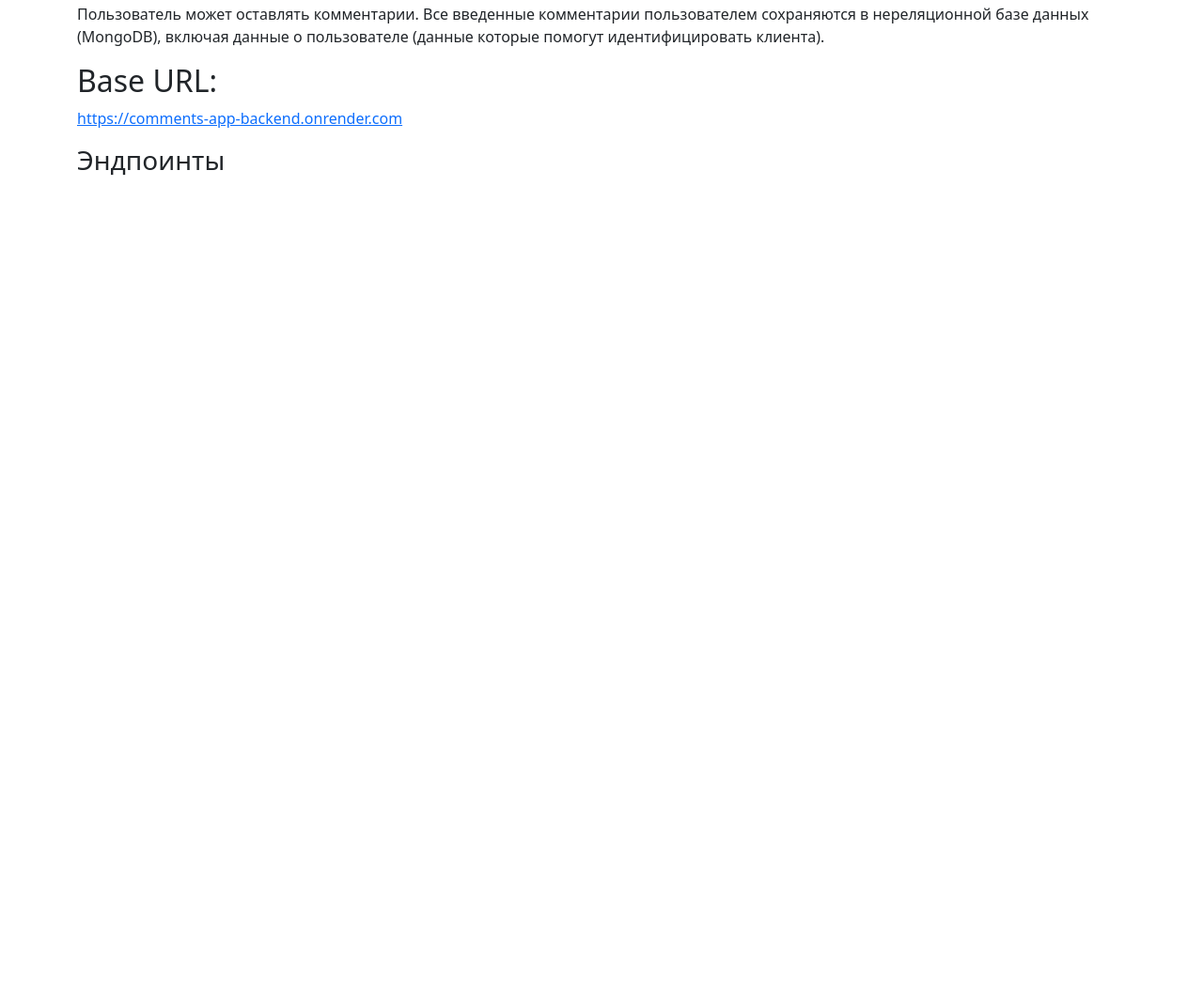
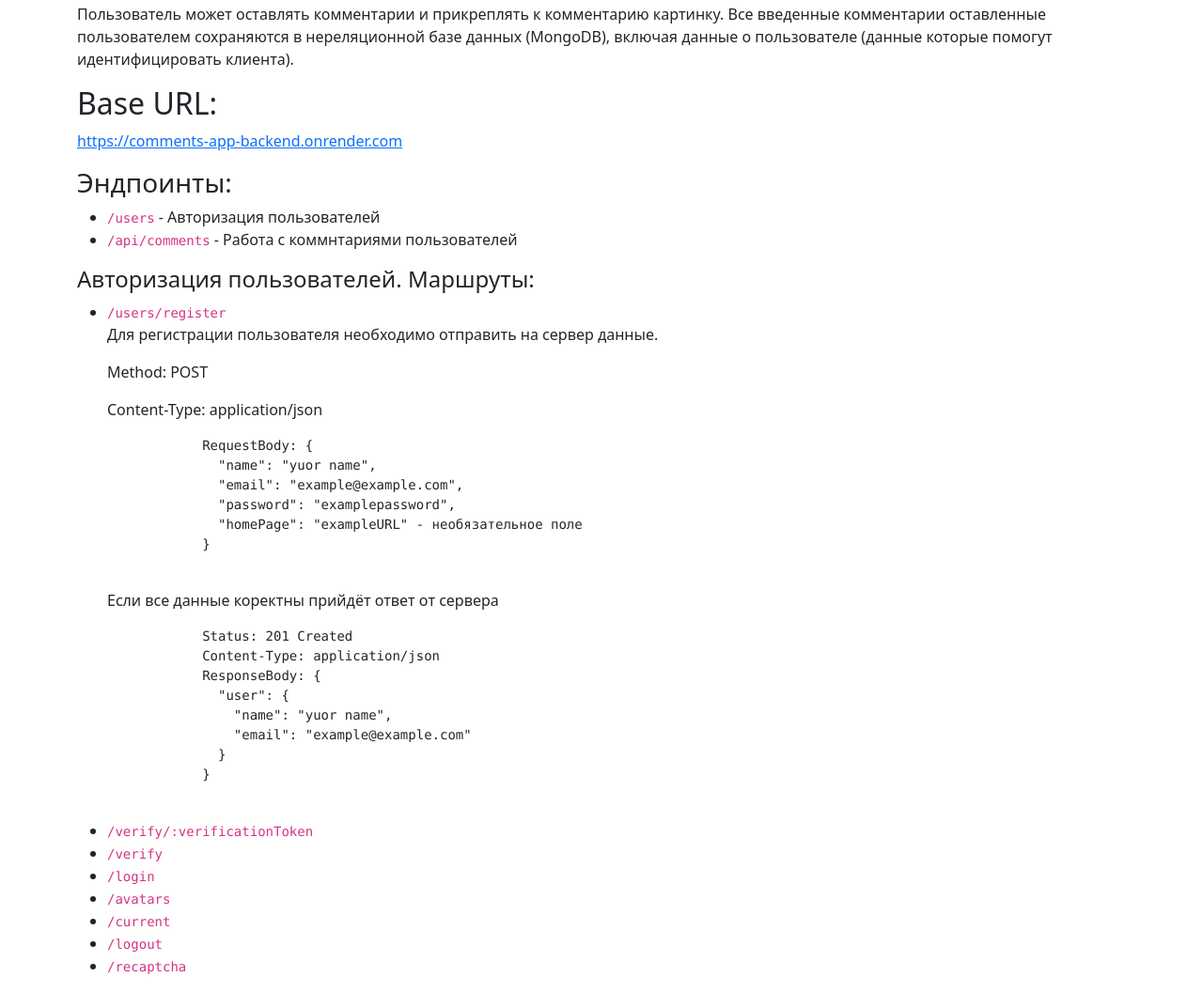
Before and after one commit to Oleksandr-Pik/comments-app-backend, a website: page index.html in a window 1280 px wide. Shown: the part 115-1171 px from the top of the page at 94% size. Before the commit the page ends 800 px from the top, so only its background shows below. Drawn offline with nearby package versions, Linux system fonts and the light colour scheme.

Commit message:
some fix register

```diff
--- a/controllers/authController.js
+++ b/controllers/authController.js
@@ -14,7 +14,7 @@ const { JWT_SECRET, BASE_URL, RECAPTCHA_KEY } = process.env;
 const avatarsDir = path.resolve("public", "avatars");
 
 const register = async (req, res) => {
-  const { name, email, password } = req.body;
+  const { name, email, password, homePage } = req.body;
   const user = await User.findOne({ email });
   if (user) {
     throw HttpError(409, "Email in use");
--- a/index.html
+++ b/index.html
@@ -16,14 +16,60 @@
       <h1 class="mt-3 text-center">Comments App</h1>
       <h2>SPA-приложение: Комментарии (backend)</h2>
       <p>
-        Пользователь может оставлять комментарии. Все введенные комментарии пользователем сохраняются в
-        нереляционной базе данных (MongoDB), включая данные о пользователе (данные
-        которые помогут идентифицировать клиента).
+        Пользователь может оставлять комментарии и прикреплять к комментарию
+        картинку. Все введенные комментарии оставленные пользователем
+        сохраняются в нереляционной базе данных (MongoDB), включая данные о
+        пользователе (данные которые помогут идентифицировать клиента).
       </p>
       <h2>Base URL:</h2>
-      <a href="https://comments-app-backend.onrender.com">https://comments-app-backend.onrender.com</a>
+      <a href="https://comments-app-backend.onrender.com"
+        >https://comments-app-backend.onrender.com</a
+      >
       <p></p>
-      <h3>Эндпоинты</h3>
+      <h3>Эндпоинты:</h3>
+      <ul>
+        <li><code>/users</code><span> - Авторизация пользователей</span></li>
+        <li>
+          <code>/api/comments</code
+          ><span> - Работа с коммнтариями пользователей</span>
+        </li>
+      </ul>
+      <h4>Авторизация пользователей. Маршруты:</h4>
+      <ul>
+        <li>
+          <code>/users/register</code>
+          <p>Для регистрации пользователя необходимо отправить на сервер данные.</p>
+          <p>Method: POST</p>
+          <p>Content-Type: application/json</p>
+          <pre>
+            RequestBody: {
+              "name": "yuor name",
+              "email": "example@example.com",
+              "password": "examplepassword",
+              "homePage": "exampleURL" - необязательное поле
+            }
+          </pre>
+          <p>Если все данные коректны прийдёт ответ от сервера</p>
+          <pre>
+            Status: 201 Created
+            Content-Type: application/json
+            ResponseBody: {
+              "user": {
+                "name": "yuor name",
+                "email": "example@example.com"
+              }
+            }
+          </pre>
+        </li>
+        <li><code>/verify/:verificationToken</code></li>
+        <li><code>/verify</code></li>
+        <li><code>/login</code></li>
+        <li><code>/avatars</code></li>
+        <li><code>/current</code></li>
+        <li><code>/logout</code></li>
+        <li><code>/recaptcha</code></li>
+      </ul>
+
       <div class="mb-3">
         <h4></h4>
         <p></p>
--- a/models/User.js
+++ b/models/User.js
@@ -62,6 +62,7 @@ export const userRegisterSchema = Joi.object({
   name: Joi.string().required(),
   email: Joi.string().pattern(emailRegexp).required(),
   password: Joi.string().min(6).required(),
+  homePage: Joi.string().pattern(urlRegexp)
 });
 
 export const userAuthSchema = Joi.object({
```
